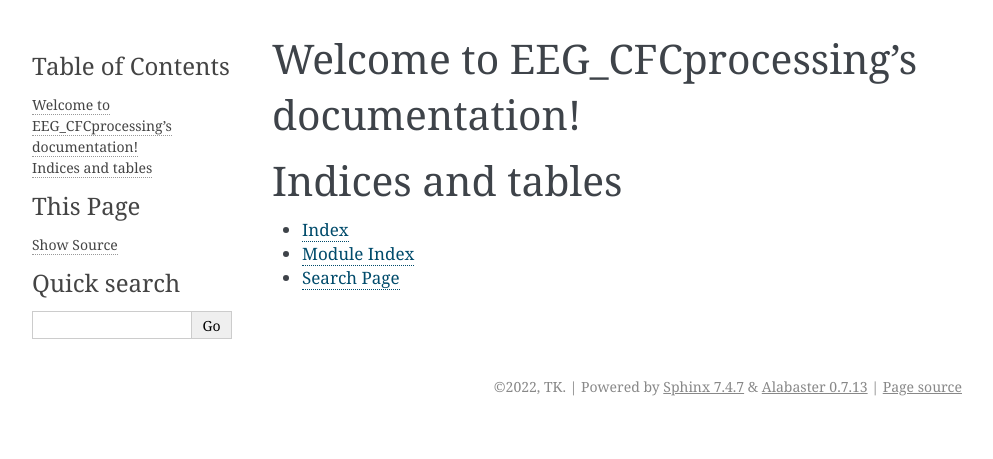
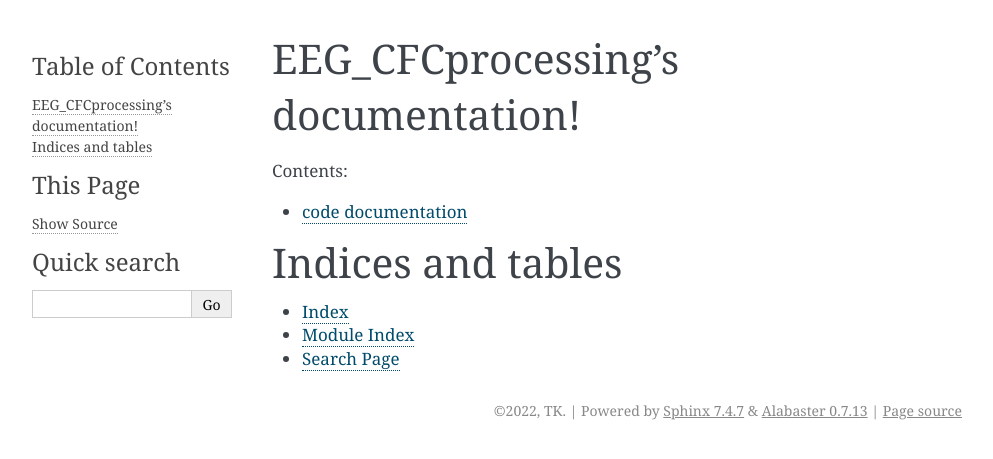
Before and after one commit to TancyKao/EEG_CFCprocessing, a Sphinx documentation site: the page built from sphinx/index.rst, in a window 1280 px wide. Shown: the top 459 px of the page, without its empty margins (148-1141 px from the left). Built offline with Sphinx 7.4.7, drawn with Linux system fonts in a browser that asks for light colours.

Commit message:
page for code documentation

```diff
--- /dev/null
+++ b/sphinx/code.rst
@@ -0,0 +1,5 @@
+code documentation
+==================
+
+.. automodule:: example1
+    :members:
--- a/sphinx/conf.py
+++ b/sphinx/conf.py
@@ -10,9 +10,9 @@
 # add these directories to sys.path here. If the directory is relative to the
 # documentation root, use os.path.abspath to make it absolute, like shown here.
 #
-# import os
-# import sys
-# sys.path.insert(0, os.path.abspath('.'))
+import os
+import sys
+sys.path.insert(0, os.path.abspath('../'))
 
 
 # -- Project information -----------------------------------------------------
@@ -30,7 +30,7 @@ release = '0.1'
 # Add any Sphinx extension module names here, as strings. They can be
 # extensions coming with Sphinx (named 'sphinx.ext.*') or your custom
 # ones.
-extensions = [
+extensions = ['sphinx.ext.todo', 'sphinx.ext.viewcode', 'sphinx.ext.autodoc'
 ]
 
 # Add any paths that contain templates here, relative to this directory.
--- a/sphinx/index.rst
+++ b/sphinx/index.rst
@@ -3,14 +3,14 @@
    You can adapt this file completely to your liking, but it should at least
    contain the root `toctree` directive.
 
-Welcome to EEG_CFCprocessing's documentation!
+EEG_CFCprocessing's documentation!
 =============================================
 
 .. toctree::
    :maxdepth: 2
    :caption: Contents:
 
-
+   code
 
 Indices and tables
 ==================
```
Also changed, not shown: example1.py (renamed from example.py), 1 other file.
